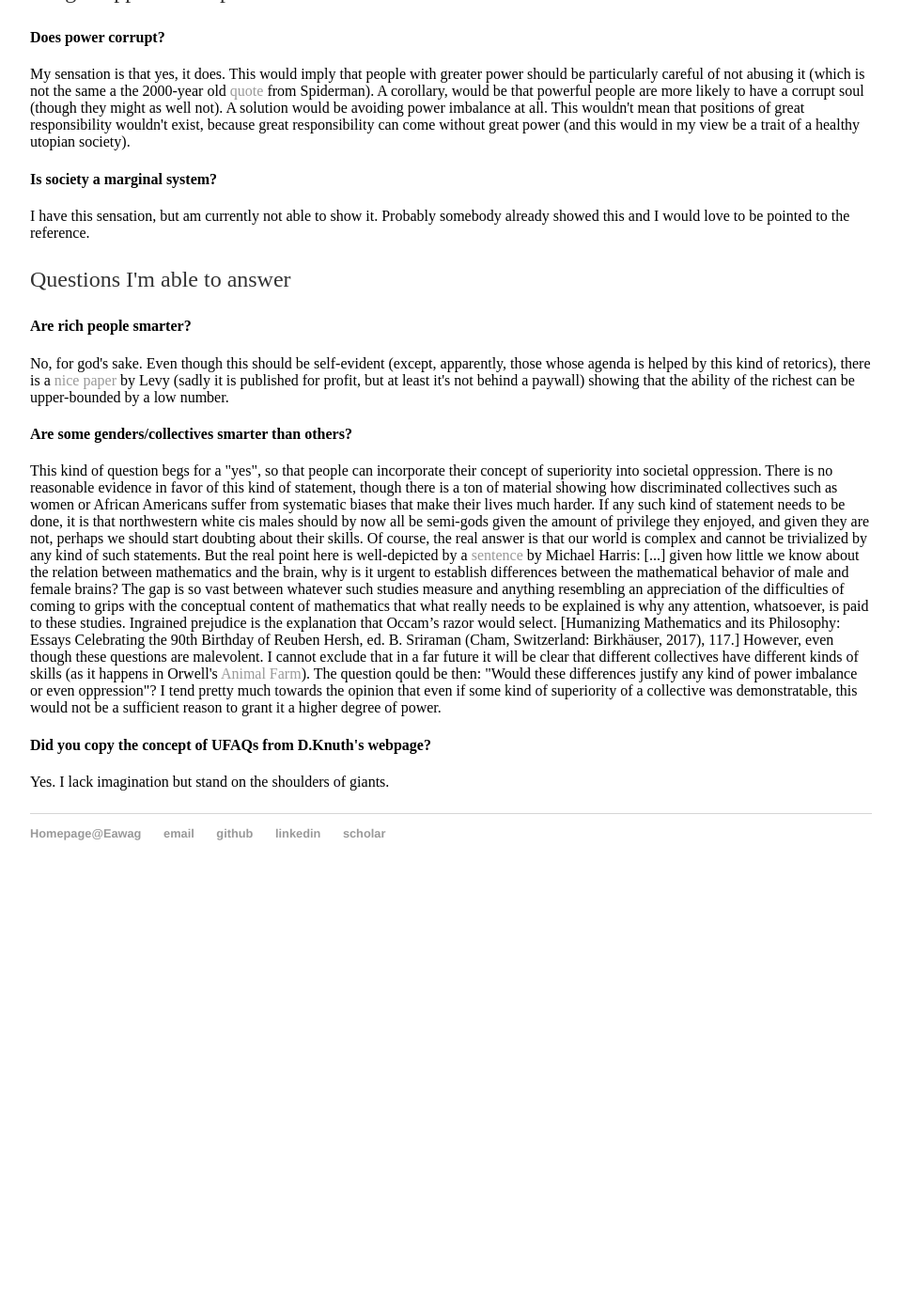
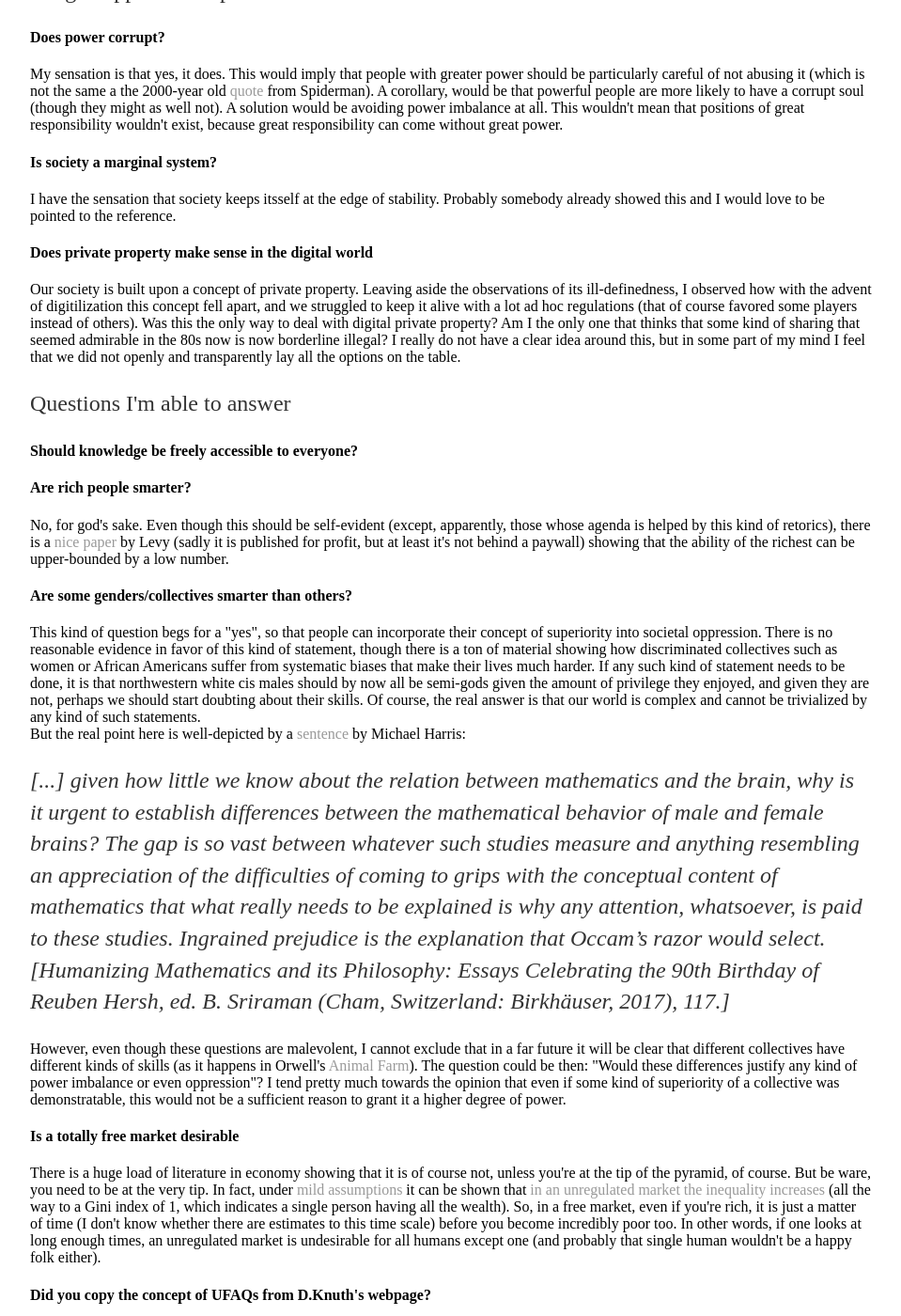
Before and after one commit to mbaityje/mbaityje.github.io, a Jekyll site: the page built from ufaq/index.html, in a window 1280 px wide and 1400 px high, scrolled down 457 px. Shown: the whole window at 94% size, without its empty margins (160-1119 px from the left). Built offline with Jekyll 4.4.1, drawn with Linux system fonts in a browser that asks for light colours; before the commit the page ends 1411 px from its top, so only the background shows below that.

Commit message:
Content changes

```diff
--- a/ufaq/index.html
+++ b/ufaq/index.html
@@ -9,30 +9,40 @@ title: UFAQ
 	  Some questions I've been turning my head around, without finding an appropriate answer.
 	  At some point I will try to phrase some proper answers. For the moment it's just a sketch of things I appreciate input on.
 		<h4>Does power corrupt?</h4>
-		My sensation is that yes, it does. This would imply that people with greater power should be particularly careful of not abusing it (which is not the same a the 2000-year old <a href="https://en.wikipedia.org/wiki/With_great_power_comes_great_responsibility"> quote</a> from Spiderman). A corollary, would be that powerful people are more likely to have a corrupt soul (though they might as well not). A solution would be avoiding power imbalance at all. This wouldn't mean that positions of great responsibility wouldn't exist, because great responsibility can come without great power (and this would in my view be a trait of a healthy utopian society).
+		My sensation is that yes, it does. This would imply that people with greater power should be particularly careful of not abusing it (which is not the same a the 2000-year old <a href="https://en.wikipedia.org/wiki/With_great_power_comes_great_responsibility"> quote</a> from Spiderman). A corollary, would be that powerful people are more likely to have a corrupt soul (though they might as well not). A solution would be avoiding power imbalance at all. This wouldn't mean that positions of great responsibility wouldn't exist, because great responsibility can come without great power.
 
 		<h4>Is society a marginal system?</h4>
-		I have this sensation, but am currently not able to show it. Probably somebody already showed this and I would love to be pointed to the reference.
+		I have the sensation that society keeps itsself at the edge of stability. Probably somebody already showed this and I would love to be pointed to the reference.
+
+		<h4>Does private property make sense in the digital world</h4>
+		Our society is built upon a concept of private property. Leaving aside the observations of its ill-definedness, I observed how with the advent of digitilization this concept fell apart, and we struggled to keep it alive with a lot ad hoc regulations (that of course favored some players instead of others). Was this the only way to deal with digital private property? Am I the only one that thinks that some kind of sharing that seemed admirable in the 80s now is now borderline illegal?
+		I really do not have a clear idea around this, but in some part of my mind I feel that we did not openly and transparently lay all the options on the table.
 	</p>
 	<p>
 	  Questions I'm able to answer
+		<h4>Should knowledge be freely accessible to everyone?</h4>
+
 		<h4>Are rich people smarter?</h4>
 		No, for god's sake. Even though this should be self-evident (except, apparently, those whose agenda is helped by this kind of retorics), there is a <a href="https://www.sciencedirect.com/science/article/pii/S0022053103000243?casa_token=SCPi63BgIyYAAAAA:h8FRSsHISgIV0pQqWh0BCRKtUVrfHGC43d0NhbB2mjlxT_jgsMkI_Ww_5X9sbfFj2Bc0DYRHXA"> nice paper </a> by Levy (sadly it is published for profit, but at least it's not behind a paywall) showing that the ability of the richest can be upper-bounded by a low number.
 
 		<h4>Are some genders/collectives smarter than others?</h4>
 		This kind of question begs for a "yes", so that people can incorporate their concept of superiority into societal oppression.
 		There is no reasonable evidence in favor of this kind of statement, though there is a ton of material showing how discriminated collectives such as women or African Americans suffer from systematic biases that make their lives much harder. If any such kind of statement needs to be done, it is that northwestern white cis males should by now all be semi-gods given the amount of privilege they enjoyed, and given they are not, perhaps we should start doubting about their skills.
-		Of course, the real answer is that our world is complex and cannot be trivialized by any kind of such statements.
+		Of course, the real answer is that our world is complex and cannot be trivialized by any kind of such statements.</br>
 
 		But the real point here is well-depicted by a <a href="https://magazine.scienceforthepeople.org/vol22-1/science-wars-the-next-generation/">sentence</a> by Michael Harris:
-		<it>
+		<p style="font-style: italic;">
 		[...] given how little we know about the relation between mathematics and the brain, why is it urgent to establish differences between the mathematical behavior of male and female brains? The gap is so vast between whatever such studies measure and anything resembling an appreciation of the difficulties of coming to grips with the conceptual content of mathematics that what really needs to be explained is why any attention, whatsoever, is paid to these studies. Ingrained prejudice is the explanation that Occam’s razor would select. [Humanizing Mathematics and its Philosophy: Essays Celebrating the 90th Birthday of Reuben Hersh, ed.  B. Sriraman (Cham, Switzerland: Birkhäuser, 2017), 117.]
-		</it>
+		</p>
 
-		However, even though these questions are malevolent. I cannot exclude that in a far future it will be clear that different collectives have different kinds of skills (as it happens in Orwell's <a href="https://en.wikipedia.org/wiki/Animal_Farm"> Animal Farm</a>). The question qould be then: "Would these differences justify any kind of power imbalance or even oppression"? I tend pretty much towards the opinion that even if some kind of superiority of a collective was demonstratable, this would not be a sufficient reason to grant it a higher degree of power.
+		However, even though these questions are malevolent, I cannot exclude that in a far future it will be clear that different collectives have different kinds of skills (as it happens in Orwell's <a href="https://en.wikipedia.org/wiki/Animal_Farm"> Animal Farm</a>). The question could be then: "Would these differences justify any kind of power imbalance or even oppression"? I tend pretty much towards the opinion that even if some kind of superiority of a collective was demonstratable, this would not be a sufficient reason to grant it a higher degree of power.
+
+		<h4>Is a totally free market desirable</h4>
+		There is a huge load of literature in economy showing that it is of course not, unless you're at the tip of the pyramid, of course. But be ware, you need to be at the very tip. In fact, under <a href="https://arxiv.org/pdf/2202.05789.pdf">mild assumptions</a> it can be shown that <a href="https://arxiv.org/abs/2201.05118"> in an unregulated market the inequality increases </a> (all the way to a Gini index of 1, which indicates a single person having all the wealth). So, in a free market, even if you're rich, it is just a matter of time (I don't know whether there are estimates to this time scale) before you become incredibly poor too. In other words, if one looks at long enough times, an unregulated market is undesirable for all humans except one (and probably that single human wouldn't be a happy folk either).
 
 		<h4>Did you copy the concept of UFAQs from D.Knuth's webpage?</h4>
 		Yes. I lack imagination but stand on the shoulders of giants.
+
 	</p>
 
 </div><!-- /.blurb -->
```
